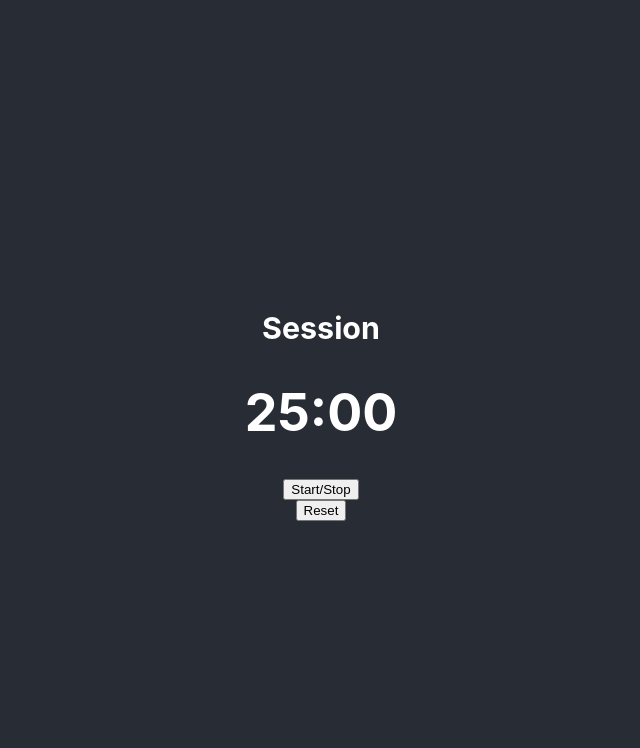
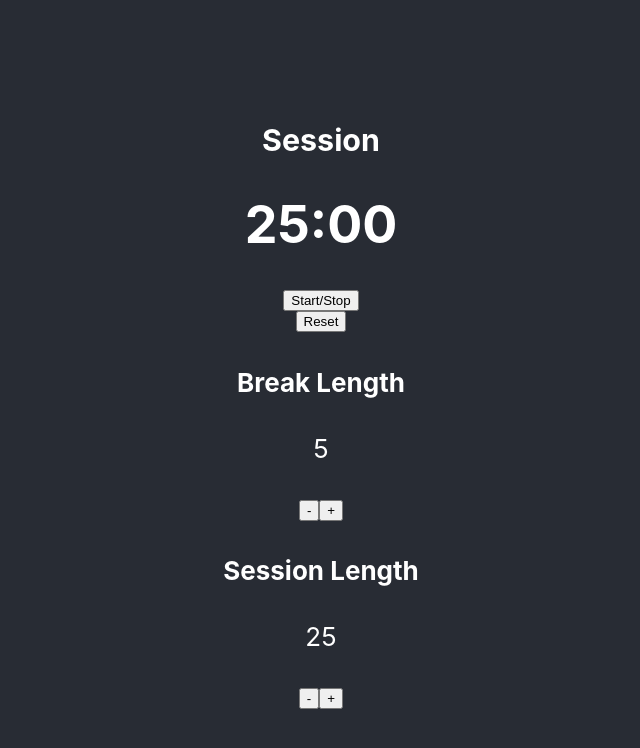
Before and after one commit to tomporvaz/pomodoro-clock, a React (Create React App) app: page / in a window 1280 px wide. Shown: the top 748 px of the page, without its empty margins (319-959 px from the left). Built offline with nearby package versions, Linux system fonts and the light colour scheme.

Commit message:
Added content for break-length and session-length, and increments and decrements for each.  Functions added for increment and decrement for both breaks and sessions added.  Reset function tweaked to satisfy tests.

```diff
--- a/src/App.js
+++ b/src/App.js
@@ -8,11 +8,17 @@ class App extends Component {
     this.state = {
       minutes: 25,
       seconds: 0,
+      breakLength: 5,
+      sessionLength: 25,
       running: false
     }
     this.timer = this.timer.bind(this);
     this.toggleRunning = this.toggleRunning.bind(this);
     this.reset = this.reset.bind(this);
+    this.decrementBreak = this.decrementBreak.bind(this);
+    this.incrementBreak = this.incrementBreak.bind(this);
+    this.decrementSession = this.decrementSession.bind(this);
+    this.incrementSession = this.incrementSession.bind(this);
   }
 
   //test setTimeout
@@ -54,14 +60,52 @@ class App extends Component {
   reset(){
     this.setState(
       {
-        minutes: 25, //reset these numbers to variables available from state
+        minutes: 25,
         seconds: 0,
+        breakLength: 5,
+        sessionLength: 25,
         running: false
       }
     )
   }
 
+  /*need to update increment and decrement functions so break length and
+  session length update the minutes and seconds.  Minutes and seconds may
+  need to be changed to breakMinutes and sessionMinutes.
+  */
+  decrementBreak() {
+		if(this.state.breakLength > 1 && !this.state.running){
+        this.setState({
+        breakLength: this.state.breakLength - 1,
+        minutes: this.state.breakLength - 1,
+        seconds: 0
+      })
+    }
+  }
 
+  incrementBreak() {
+    if(this.state.breakLength < 59){
+      this.setState({
+        breakLength: this.state.breakLength + 1
+      })
+    }
+  }
+
+  decrementSession() {
+    if(this.state.sessionLength > 1){
+      this.setState({
+        sessionLength: this.state.sessionLength - 1
+      })
+    }
+  }
+
+  incrementSession() {
+    if(this.state.sessionLength < 59){
+      this.setState({
+        sessionLength: this.state.sessionLength + 1
+      })
+    }
+  }
 
 
   render() {
@@ -71,6 +115,16 @@ class App extends Component {
           <Session minutes={this.state.minutes} seconds={this.state.seconds}/>
           <button id="start_stop" onClick={this.toggleRunning}>Start/Stop</button>
           <button id="reset" onClick={this.reset}>Reset</button>
+          <BreakControls
+            breakLength={this.state.breakLength}
+            decrement={this.decrementBreak}
+            increment={this.incrementBreak}
+            />
+            <SessionControls
+              sessionLength={this.state.sessionLength}
+              decrement={this.decrementSession}
+              increment={this.incrementSession}
+              />
         </header>
       </div>
     );
@@ -86,4 +140,26 @@ function Session (props) {
   );
 }
 
+function BreakControls (props) {
+  return(
+    <div>
+      <h4 id="break-label">Break Length</h4>
+      <p id="break-length">{props.breakLength}</p>
+      <button id="break-decrement" onClick={props.decrement}>-</button>
+      <button id="break-increment" onClick={props.increment}>+</button>
+    </div>
+  );
+}
+
+function SessionControls (props) {
+  return(
+    <div>
+      <h4 id="session-label">Session Length</h4>
+      <p id="session-length">{props.sessionLength}</p>
+      <button id="session-decrement" onClick={props.decrement}>-</button>
+      <button id="session-increment" onClick={props.increment}>+</button>
+    </div>
+  )
+}
+
 export default App;
```
